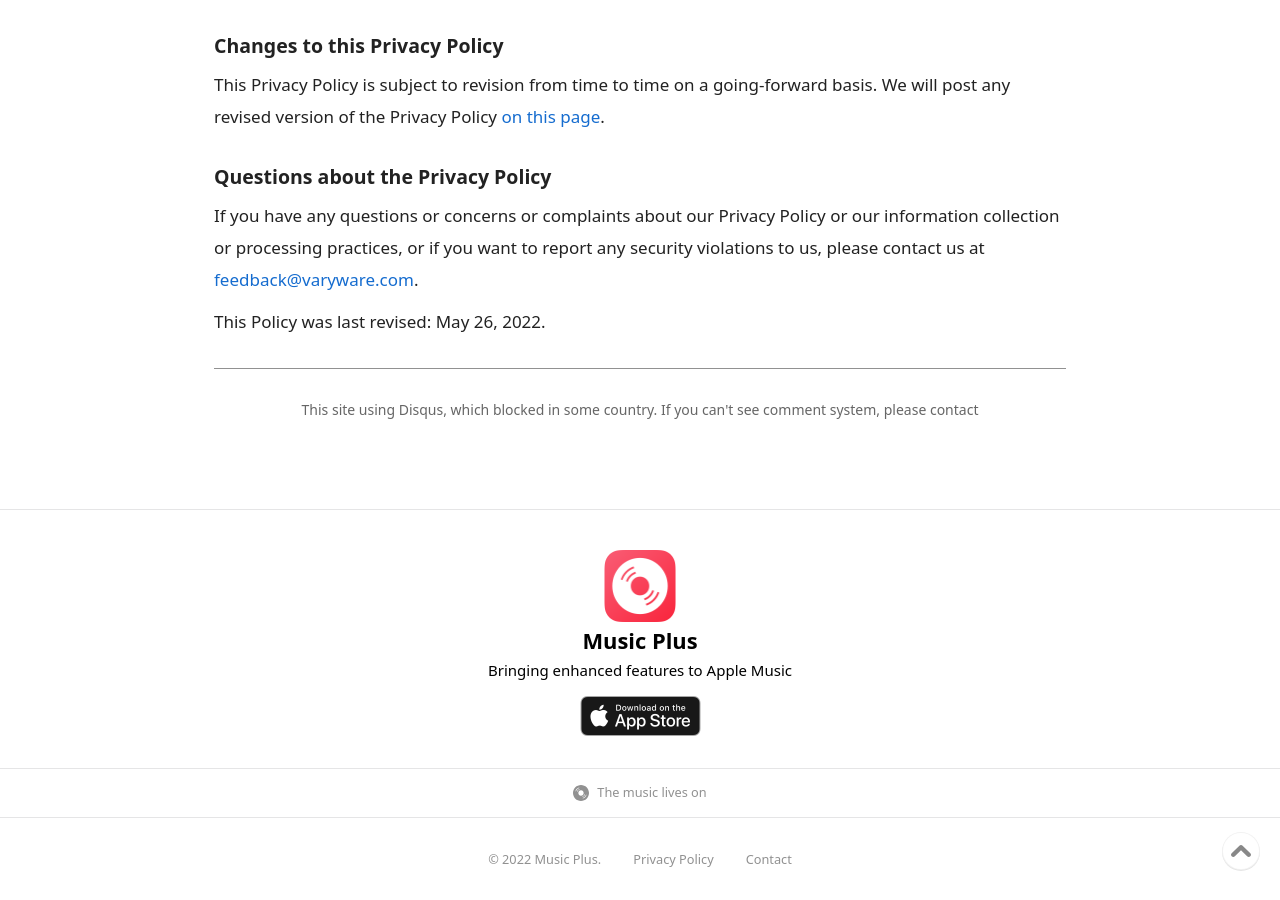
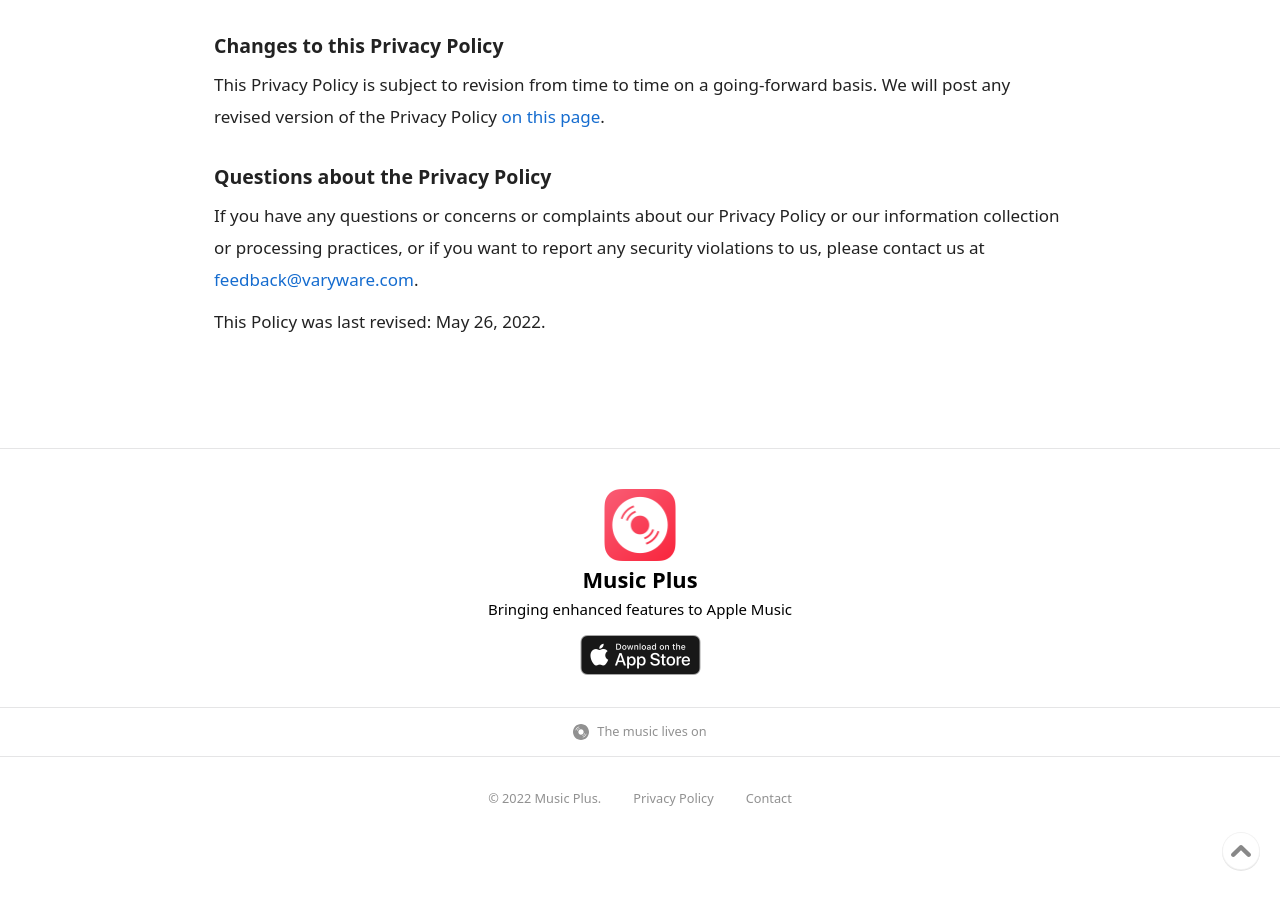
Before and after one commit to varyware/music-plus-site, a Jekyll site: the page built from _subpages/privacy.md, in a window 1280 px wide and 900 px high, scrolled down 672 px. Built offline with Jekyll 4.4.1, drawn with Linux system fonts in a browser that asks for light colours; comment, search, counter and statistics services are not loaded; some of the changed lines change nothing that is shown.

Commit message:
Disable comments

```diff
--- a/_includes/disqus_comments.html
+++ b/_includes/disqus_comments.html
@@ -1,4 +1,4 @@
-{%- if page.comments != false and jekyll.environment == "production" -%}
+{%- if page.comments == true and jekyll.environment == "production" -%}
 <hr class="post-hr">
 <div id="disqus_thread">
   <div style="text-align: center;padding: 10px 20px; font-size: 14px; color: #666;">
```
